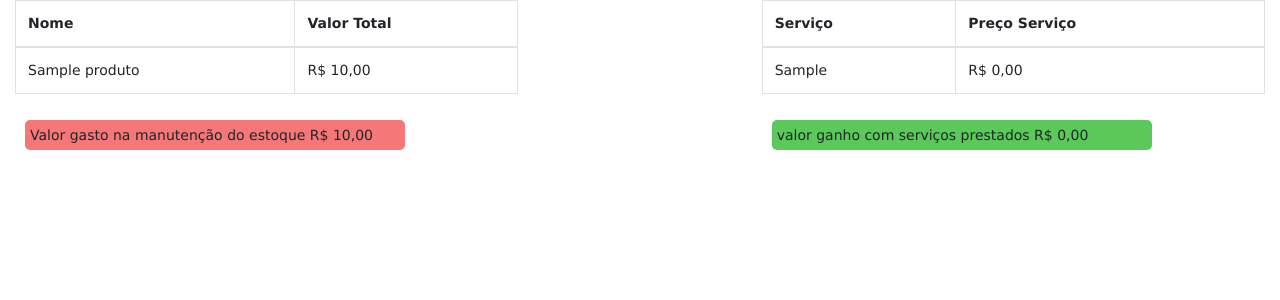
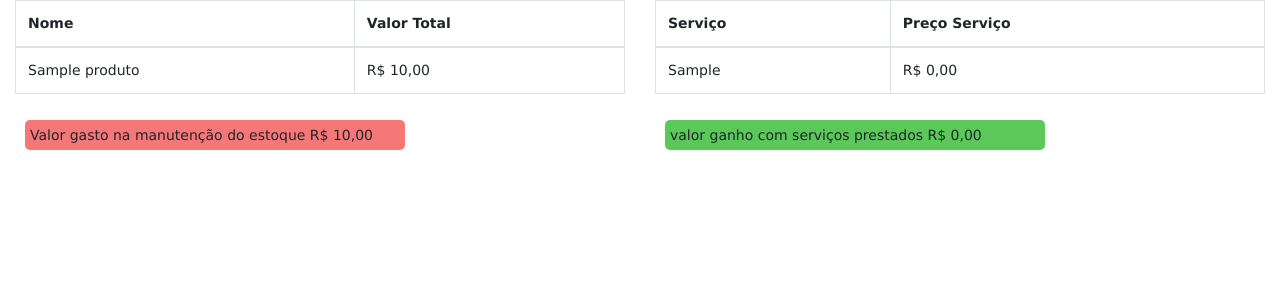
Before and after one commit to JackssonAndrey/Sistema-Barbearia, a PHP site: page /financeiro.php in a window 1280 px wide. Shown: the part 76-376 px from the top of the page. Run offline with PHP 8.4, Linux system fonts and the light colour scheme; the visitor is signed in with stand-in values (Sample User, id 1); tables that the repository leaves empty or names only in its code hold one stand-in row (values such as "Sample post"); some libraries are stand-ins or nearby versions.

Commit message:
quarto commit

```diff
--- a/app/financeiro.php
+++ b/app/financeiro.php
@@ -52,8 +52,8 @@
         <!-- nav do menu -->
         <div class="container-fluid">
             <div class="row">
-                <div class="col-sm-5">
-                <table class="table table-hover table-bordered">
+                <div class="col-sm-6">
+                    <table class="table table-hover table-bordered">
                         <thead>
                             <tr>
                                 <th scope="col">Nome</th>
@@ -74,8 +74,8 @@
                         </tbody>
                     </table>
                 </div>
-                <div class="col-sm-2"></div>
-                <div class="col-sm-5">
+
+                <div class="col-sm-6">
                     <table class="table table-hover table-bordered">
                         <thead>
                             <tr>
@@ -101,7 +101,7 @@
         </div>
         <div class="container-fluid">
             <div class="row">
-                <div class="col-sm-5">
+                <div class="col-sm-6">
                     <?php
                     //query para somar os valores da coluna valor_total da tabela produto
                         $query = "SELECT SUM(valor_total) AS valor_soma FROM produto";
@@ -115,8 +115,8 @@
                             ?>
                         </div>
                 </div>
-                <div class="col-sm-2"></div>
-                <div class="col-sm-5">
+
+                <div class="col-sm-6">
                         <?php
                         //query para somar os valores da coluna valor_total da tabela produto
                             $query = "SELECT SUM(preco_servico) AS valor_soma FROM events";
```
Also changed, not shown: app/agenda.php (+29 -0 lines), app/imagens/help-icon.png (added).
